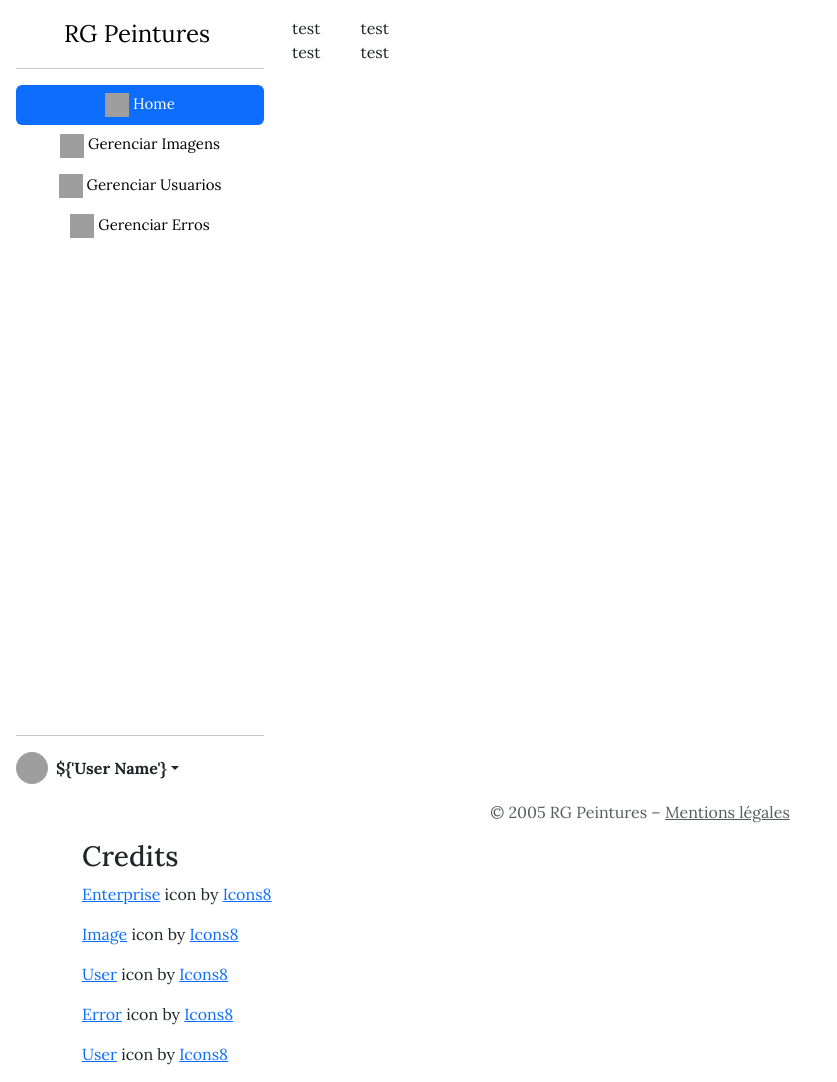
After one commit to KyredIdrael/rgpainter, a PHP site: page /v/dashboard.php in a window 1280 px wide. The commit adds this page. Shown: the whole page, without its empty margins (0-837 px from the left). Run offline with PHP 8.4, Linux system fonts and the light colour scheme; some web fonts are replaced; grey boxes are pictures that could not be loaded.

Commit message:
Correção de nomenclaturas e fatorizando codigo
Dashboard iniciado, será feito em single page application

```diff
--- a/c/makeLogin.php
+++ b/c/make-login.php
@@ -1,6 +1,6 @@
 <?php
 /**
- * Pattern Gets
+ * Pattern GET Data
  * login=0 is some empty filds
  * error=0 is incorrect data
  */
--- a/v/css/default.css
+++ b/v/css/default.css
@@ -8,6 +8,3 @@
 a{
     text-decoration: none;
 }
-ul{
-    list-style: none;
-}
--- /dev/null
+++ b/v/dashboard.php
@@ -0,0 +1,223 @@
+<!DOCTYPE html>
+<html lang="fr-FR">
+<head>
+   <!-- Meta -->
+    <meta charset="utf-8" />
+    <meta name="viewport" content="width=device-width, initial-scale=1" />
+
+    <!-- Shared Links -->
+    <meta property="og:title" content="Travaux de peinture" />
+    <meta property="og:description" content="Découvrez sur cette page les prestations proposées par l'entreprise RG Art en Couleurs. Votre entreprise se déplace sur l'île de france." />
+    <meta property="og:type" content="website" />
+    <meta property="og:image" content="./img/logo/logo-cir.jpg" />
+
+    <!-- SEO -->
+    <title>Home</title>
+    <meta name="description" content="Découvrez sur cette page les prestations proposées par l'entreprise RG Art en Couleurs. Votre entreprise se déplace sur l'île de france." />
+    <meta name="keywords" content="Peinture, Rénovation, Entreprise peinture">
+    <meta name="robots" content="index, follow">
+    <meta name="author" content="Deryk Alves da Silva Leardi Batista" />
+
+    <link rel="icon" type="image/x-icon" href="./img/favicon.ico">
+    <link rel="stylesheet" href="./css/default.css">
+    <!--	Google Fonts	-->
+    <link rel="stylesheet" type="text/css" href="./css/google-fonts.css">
+
+    <!--	Bootstrap	-->
+    <link rel="stylesheet" type="text/css" href="./css/bootstrap/bootstrap.min.css">
+
+    <!--  JQuery
+		<script src="./js/jquery/jquery-3.7.1.min.js"></script>
+		-->
+
+    <style type="text/css">
+        .nav-item {
+            font-size: 15px;
+            text-align: center;
+        }
+
+        #devisContact {
+            border-radius: 5px;
+            border: solid 5px #003c30;
+        }
+
+        #devisContact:hover {
+            border: solid 5px #F7a156;
+        }
+
+        .fundo {
+            position: absolute;
+            background-repeat: no-repeat;
+            background-position: top;
+            background-size: 80vw 100vh;
+        }
+
+        .header-link {
+            font-size: 15px;
+            text-decoration: none;
+            color: black;
+        }
+
+        .header-icon {
+            width: 24px;
+            height: 24px;
+        }
+
+        #homeEntree {
+            background-image: url('./img/building/home/living-room.jpg');
+            background-repeat: no-repeat;
+            background-size: cover;
+            background-position: center;
+            padding: 15% 0 15%;
+        }
+    </style>
+</head>
+<body>
+    <header class="w-100 d-lg-none">
+        <nav class="w-100" id="nav-base">
+            <div class="navbar navbar-expand-lg fixed-top sticky-top bg-white">
+                <div class="container-fluid" id="nav-container">
+                    <!-- Logo -->
+                    <a class="navbar-brand ms-5" href="index.html">
+                        <h1 class="h1">RG Peintures</h1>
+                    </a>
+
+                    <button class="navbar-toggler p-3 navbar-expand-lg" type="button" data-bs-toggle="offcanvas" data-bs-target="#offcanvasExample" aria-controls="offcanvasExample">
+                        <span class="navbar-toggler-icon"></span>
+                    </button>
+                </div>
+            </div>
+            <div class="offcanvas offcanvas-start" tabindex="-1" id="offcanvasExample" aria-labelledby="offcanvasExampleLabel">
+                <div class="offcanvas-header">
+                    <h5 class="offcanvas-title" id="offcanvasExampleLabel">Navigation</h5>
+                    <button type="button" class="btn-close" data-bs-dismiss="offcanvas" aria-label="Close"></button>
+                </div>
+                <div class="offcanvas-body">
+                    <div class="container-fluid">
+                        <div class="row justify-content-center">
+                            <div class="col-12">
+                                <h2>Imagens</h2>
+                            </div>
+                        </div>
+                        <div class="row justify-content-center">
+                            <div class="col-auto">
+                                <a href="http://">Gerenciar Imagens</a>
+                            </div>
+                        </div>
+
+                        <div class="row justify-content-center">
+                            <div class="col-12">
+                                <h2>Erros</h2>
+                            </div>
+                        </div>
+                        <div class="row justify-content-center">
+                            <div class="col-auto"><a href="http://">Gerenciar Erros</a></div>
+                        </div>
+                        <div class="row justify-content-center">
+                            <div class="col-12">
+                                <h2>Usuarios</h2>
+                            </div>
+                        </div>
+                        <div class="row justify-content-center">
+                            <div class="col-auto"><a href="http://">Gerenciar Usuarios</a></div>
+                        </div>
+                    </div>
+                </div>
+            </div>
+        </nav>
+    </header>
+    <div class="w-100 d-flex">
+        <nav class="w-25 d-none d-lg-flex flex-column flex-shrink-0 p-3 stick-top" style="max-width: 280px;">
+            <a href="/" class="d-flex align-items-center mb-3 mb-md-0 me-md-auto text-decoration-none">
+                <svg class="bi pe-none me-2" width="40" height="32"><use xlink:href="#bootstrap"></use></svg>
+            <span class="fs-4 text-black">RG Peintures</span>
+            </a>
+            <hr>
+            <ul class="nav nav-pills flex-column mb-auto">
+                <li class="nav-item">
+                    <a href="#home" class="nav-link active" aria-current="page" id="home-dashboard">
+                        <img src="/v/img/icons/icons8-enterprise-50.png" alt="Home Icon" width="24" height="24"  class="bi pe-none">
+                        Home
+                    </a>
+                </li>
+                <li class="nav-item">
+                    <a href="#image" class="nav-link text-black" id="img-adm">
+                        <img src="/v/img/icons/icons8-image-24.png" alt="Image Icon" width="24" height="24" class="bi pe-none">
+                        Gerenciar Imagens
+                    </a>
+                </li>
+                <li class="nav-item">
+                    <a href="#users" class="nav-link text-black" id="users-adm">
+                        <img src="/v/img/icons/icons8-user-24.png" alt="User Icon" width="24" height="24" class="bi pe-none">
+                        Gerenciar Usuarios
+                    </a>
+                </li>
+                <li class="nav-item">
+                    <a href="#errors
+                    +" class="nav-link text-black" id="errors-adm">
+                        <img src="/v/img/icons/icons8-error-24.png" alt="Error Icon" width="24" height="24" class="bi pe-none">
+                        Gerenciar Erros
+                    </a>
+                </li>
+            </ul>
+            <hr>
+            <div class="dropdown">
+                <a href="#" class="nav-link d-flex align-items-center text-decoration-none dropdown-toggle" data-bs-toggle="dropdown" aria-expanded="false">
+                    <img src="/v/img/icons/icons8-user-rounded-48.png" alt="" width="32" height="32" class="rounded-circle me-2">
+                    <strong>${'User Name'}</strong>
+                </a>
+                <ul class="dropdown-menu dropdown-menu-dark text-small shadow">
+                    <li><a class="dropdown-item" href="#">Profile</a></li>
+                    <li><hr class="dropdown-divider"></li>
+                    <li><a class="dropdown-item" href="#">Sign out</a></li>
+                </ul>
+            </div>
+        </nav>
+        <main class="d-flex flex-column pt-3" style="min-height: 100vh;">
+            <div class="container-fluid">
+                <div class="row">
+                    <div class="col-12">test</div>
+                </div>
+                <div class="row">
+                    <div class="col-12">test</div>
+                </div>
+            </div>
+        </main>
+        <aside class="w-25 h-100 d-none d-lg-flex flex-column flex-shrink-0 p-3">
+        <div class="container-fluid">
+                <div class="row">
+                    <div class="col-12">test</div>
+                </div>
+                <div class="row">
+                    <div class="col-12">test</div>
+                </div>
+            </div>
+        </aside>
+    </div>
+
+    <footer class="w-100">
+        <div class="container">
+            <div class="row">
+                <div class="col-12">
+                    <p class="text-center text-muted">© 2005 RG Peintures – <a href="/v/mentions-legales.html" class="text-muted">Mentions légales</a></p>
+                </div>
+            </div>
+            <div class="row">
+                <div class="col-12">
+                    <h3>Credits</h3>
+                </div>
+            </div>
+            <div class="row">
+                <div class="col-12">
+                    <p><a target="_blank" href="https://icons8.com/icon/11228/organization">Enterprise</a> icon by <a target="_blank" href="https://icons8.com">Icons8</a></p>
+                    <p><a target="_blank" href="https://icons8.com/icon/112935/image">Image</a> icon by <a target="_blank" href="https://icons8.com">Icons8</a></p>
+                    <p><a target="_blank" href="https://icons8.com/icon/83190/user">User</a> icon by <a target="_blank" href="https://icons8.com">Icons8</a></p>
+                    <p><a target="_blank" href="https://icons8.com/icon/83164/error">Error</a> icon by <a target="_blank" href="https://icons8.com">Icons8</a></p>
+                    <p><a target="_blank" href="https://icons8.com/icon/84898/male-user">User</a> icon by <a target="_blank" href="https://icons8.com">Icons8</a></p>
+                </div>
+            </div>
+        </div>
+    </footer>
+    <script src="./js/bootstrap/bootstrap.bundle.min.js"></script>
+</body>
+</html>
```
Also changed, not shown: v/form-login.html (added, +160 -0 lines), v/index.html (+24 -9 lines), v/mentions-legales.html (+9 -22 lines), v/realisations.html (+37 -55 lines), v/test.html (+14 -4 lines).
